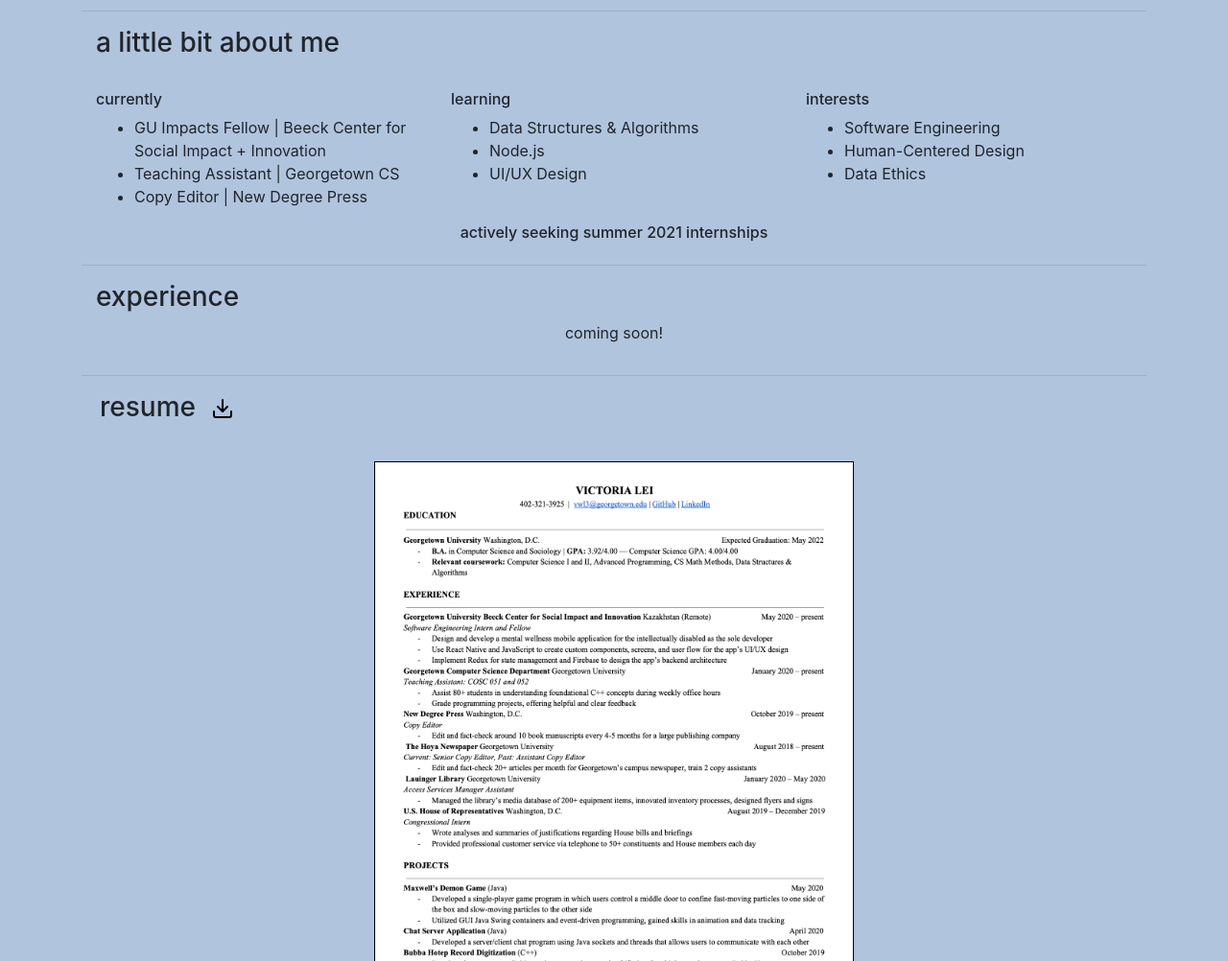
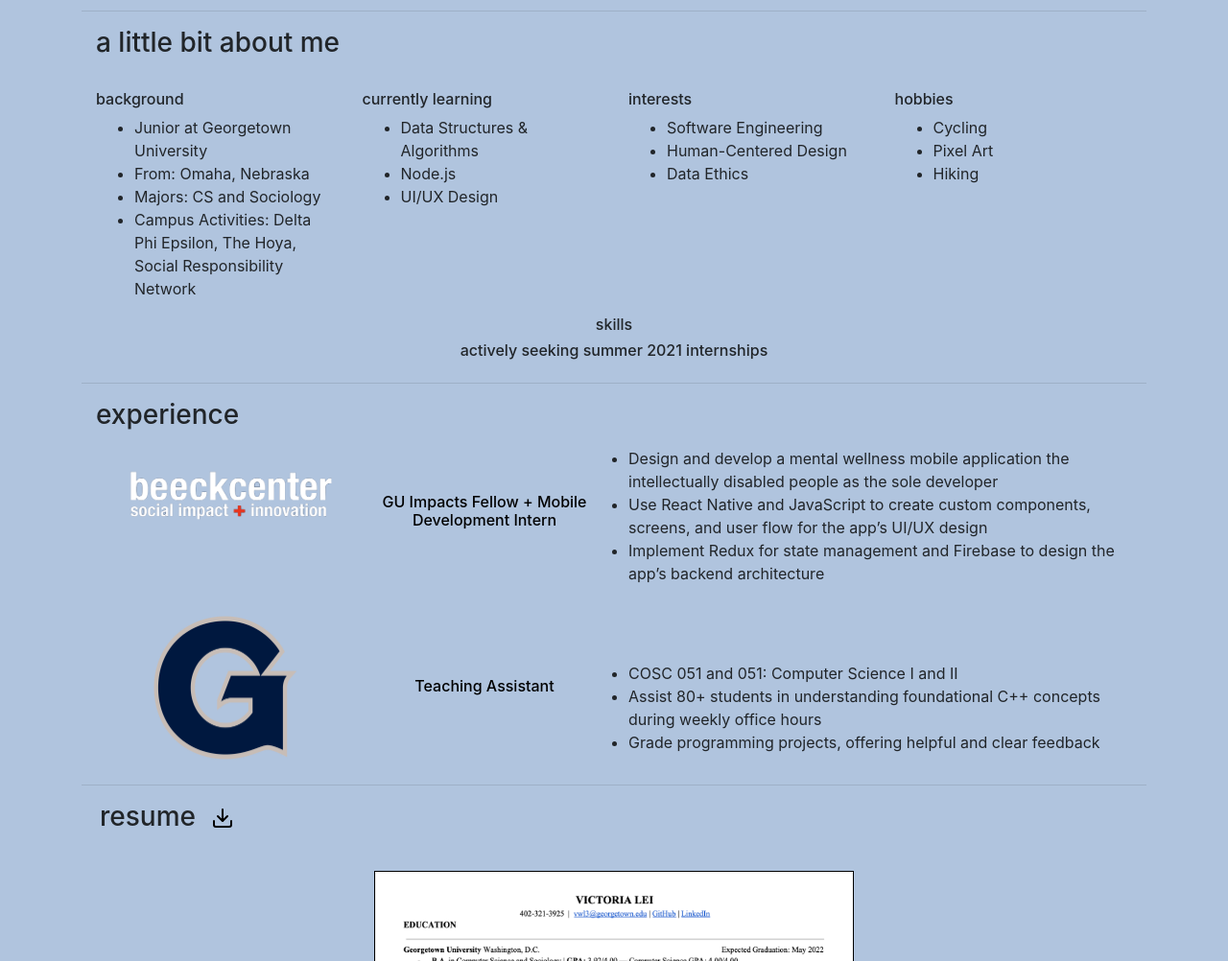
Before and after one commit to victorialei21/victorialei21.github.io, a plain HTML site: page index.html in a window 1280 px wide. Shown: the part 640-1642 px from the top of the page at 96% size. Drawn offline with nearby package versions, Linux system fonts and the light colour scheme.

Commit message:
experience update

```diff
--- a/index.html
+++ b/index.html
@@ -18,10 +18,10 @@
 		<link rel="icon" type="image/png" href="./files/zap.svg" />
 		<title>victoria lei</title>
 	</head>
-	<body style="background-color: lightsteelblue;">
+	<body style="background-color: lightsteelblue">
 		<nav
 			class="navbar navbar-expand-lg navbar-light fixed-top"
-			style="background-color: lightsteelblue;"
+			style="background-color: lightsteelblue"
 		>
 			<a class="navbar-brand" href="#home">victoria lei</a>
 			<button
@@ -47,15 +47,13 @@
 		</nav>
 		<div class="container">
 			<a class="anchor" id="home"></a>
-			<div class="row justify-content-around" style="margin-top: 75px;">
+			<div class="row justify-content-around" style="margin-top: 75px">
 				<div class="col-6">
 					<div class="col pt-sm-4">
-						<h1>
-							hi there,
-						</h1>
+						<h1>hi there,</h1>
 						<h1>i'm victoria!</h1>
 					</div>
-					<div class="col" style="margin-top: 2em;">
+					<div class="col" style="margin-top: 2em">
 						<p>
 							I'm a junior at Georgetown University double majoring in Computer
 							Science and Sociology. I'm passionate about designing,
@@ -69,11 +67,11 @@
 					<img
 						src="./files/pixeltree.gif"
 						loop="infinite"
-						style="height: 30em; width: 30em;"
+						style="height: 30em; width: 30em"
 					/>
 				</div>
 			</div>
-			<div class="row justify-content-center" style="margin-top: 2em;">
+			<div class="row justify-content-center" style="margin-top: 2em">
 				<div class="col-1">
 					<a href="./files/Victoria Lei Resume.pdf" target="_blank"
 						><img src="./files/file-text.svg"
@@ -100,29 +98,28 @@
 				<div class="container">
 					<a class="anchor" id="about"></a>
 					<h3>a little bit about me</h3>
-					<div class="row justify-content-around" style="margin-top: 2em;">
-						<div class="col-4">
-							<h6>currently</h6>
+					<div class="row justify-content-around" style="margin-top: 2em">
+						<div class="col-3">
+							<h6>background</h6>
 							<ul>
+								<li>Junior at Georgetown University</li>
+								<li>From: Omaha, Nebraska</li>
+								<li>Majors: CS and Sociology</li>
 								<li>
-									GU Impacts Fellow | Beeck Center for Social Impact +
-									Innovation
+									Campus Activities: Delta Phi Epsilon, The Hoya, Social
+									Responsibility Network
 								</li>
-								<li>
-									Teaching Assistant | Georgetown CS
-								</li>
-								<li>Copy Editor | New Degree Press</li>
 							</ul>
 						</div>
-						<div class="col-4">
-							<h6>learning</h6>
+						<div class="col-3">
+							<h6>currently learning</h6>
 							<ul>
 								<li>Data Structures & Algorithms</li>
 								<li>Node.js</li>
 								<li>UI/UX Design</li>
 							</ul>
 						</div>
-						<div class="col-4">
+						<div class="col-3">
 							<h6>interests</h6>
 							<ul>
 								<li>Software Engineering</li>
@@ -130,7 +127,16 @@
 								<li>Data Ethics</li>
 							</ul>
 						</div>
+						<div class="col-3">
+							<h6>hobbies</h6>
+							<ul>
+								<li>Cycling</li>
+								<li>Pixel Art</li>
+								<li>Hiking</li>
+							</ul>
+						</div>
 					</div>
+					<div class="row justify-content-center"><h6>skills</h6></div>
 					<div class="row justify-content-center">
 						<h6>actively seeking summer 2021 internships</h6>
 					</div>
@@ -141,19 +147,74 @@
 			<div class="container">
 				<a class="anchor" id="exp"></a>
 				<h3>experience</h3>
-				<div class="row justify-content-center">
-					<p>coming soon!</p>
+				<div class="col mt-3" id="exp-item">
+					<div class="row">
+						<div class="col-3">
+							<img
+								src="./files/beecklogo.png"
+								style="height: 100px; width: 250px"
+								class="image-center"
+							/>
+						</div>
+						<div class="col-3 mt-5">
+							<a href=""
+								><h6 class="title-center">
+									GU Impacts Fellow + Mobile Development Intern
+								</h6></a
+							>
+						</div>
+						<ul class="col-6">
+							<li>
+								Design and develop a mental wellness mobile application the
+								intellectually disabled people as the sole developer
+							</li>
+							<li>
+								Use React Native and JavaScript to create custom components,
+								screens, and user flow for the app’s UI/UX design
+							</li>
+							<li>
+								Implement Redux for state management and Firebase to design the
+								app’s backend architecture
+							</li>
+						</ul>
+					</div>
+				</div>
+				<div class="col mt-3" id="exp-item">
+					<div class="row">
+						<div class="col-3">
+							<img
+								class="image-center"
+								src="./files/georgetownlogo.png"
+								style="height: 150px; width: 150px"
+							/>
+						</div>
+						<div class="col-3" style="margin-top: 4em">
+							<a href="">
+								<h6 class="title-center">Teaching Assistant</h6>
+							</a>
+						</div>
+						<ul class="col-6 mt-5">
+							<li>COSC 051 and 051: Computer Science I and II</li>
+							<li>
+								Assist 80+ students in understanding foundational C++ concepts
+								during weekly office hours
+							</li>
+							<li>
+								Grade programming projects, offering helpful and clear feedback
+							</li>
+						</ul>
+					</div>
 				</div>
 			</div>
 			<hr class="divider" />
 			<div class="container">
-				<div class="row" style="margin-left: 4px;">
+				<div class="row" style="margin-left: 4px">
 					<a class="anchor" id="resume"></a>
 					<h3>resume</h3>
 					<a
 						href="./files/Victoria Lei Resume.pdf"
 						target="_blank"
-						style="margin-left: 1em; margin-top: 5px;"
+						style="margin-left: 1em; margin-top: 5px"
 						><img src="./files/download.svg"
 					/></a>
 				</div>
@@ -161,7 +222,7 @@
 					<img src="./files/resumescreenshot.png" class="resume" />
 				</div>
 			</div>
-			<div class="row justify-content-center" style="margin: 2em;">
+			<div class="row justify-content-center" style="margin: 2em">
 				<h6>victoria lei © 2020 :)</h6>
 			</div>
 		</div>
--- a/styles.css
+++ b/styles.css
@@ -14,3 +14,13 @@ a.anchor {
 hr.divider {
 	width: 100%;
 }
+
+.title-center {
+	text-align: center;
+	color: black;
+}
+
+.image-center {
+	display: block;
+	margin: 0 auto;
+}
```
Also changed, not shown: files/beecklogo.png (added), files/georgetownlogo.png (added), 1 other file.
